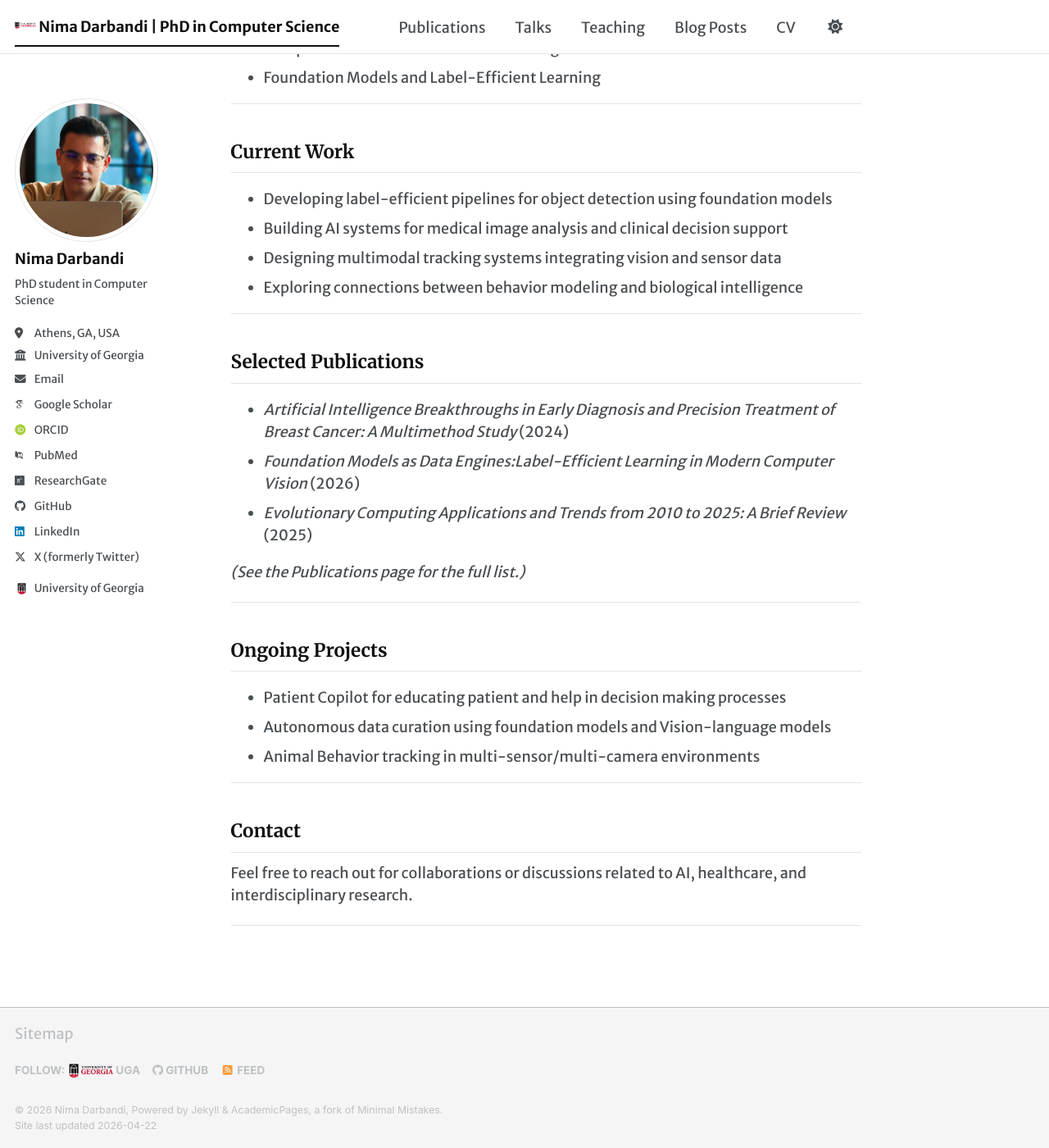
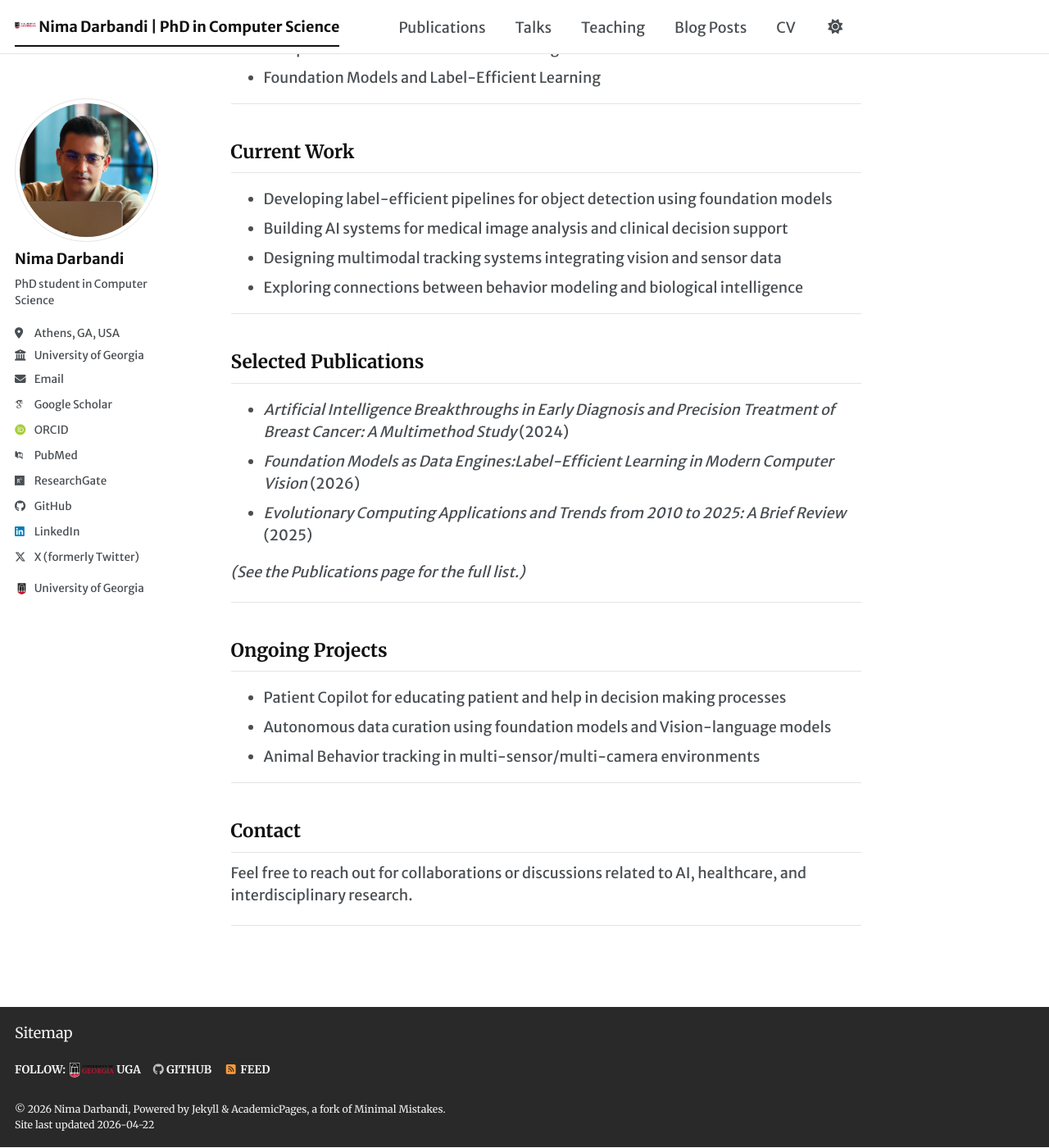
Before and after one commit to nimadarbandi/nimadarbandi.github.io, a Jekyll site: the page built from _pages/about.md, in a window 1280 px wide and 1400 px high, scrolled down 546 px. Shown: the whole window at 82% size. Built offline with Jekyll 4.4.1, drawn with Linux system fonts in a browser that asks for light colours; some web fonts are replaced; a script bundle is joined from its source files by our own code; library files that are not in the unit come from our copies.

Commit message:
UGA-footer

```diff
--- a/_includes/head/custom.html
+++ b/_includes/head/custom.html
@@ -106,6 +106,28 @@
     margin-right: 0;
   }
 
+  .page__footer {
+    background-color: rgba(0, 0, 0, 0.84);
+    color: #f3f3f3;
+    border-top: 0;
+  }
+
+  .page__footer,
+  .page__footer a,
+  .page__footer-follow li,
+  .page__footer-copyright {
+    font-family: "Merriweather", Georgia, "Times New Roman", serif;
+  }
+
+  .page__footer a {
+    color: #f3f3f3;
+  }
+
+  .page__footer a:hover {
+    color: #BA0C2F;
+    text-decoration: none;
+  }
+
   html:not([data-theme="dark"]) .masthead__menu-item.selected a {
     border-bottom-color: #111111;
   }
```
